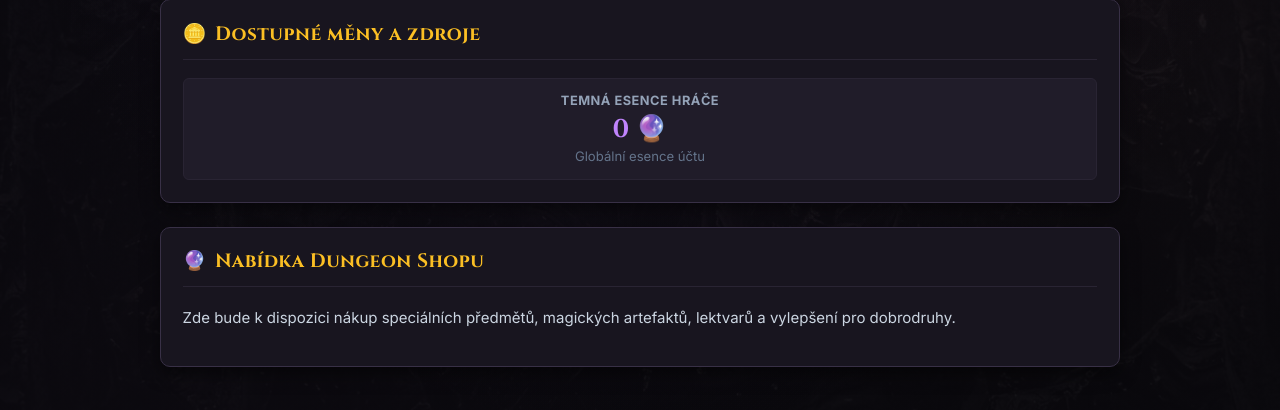
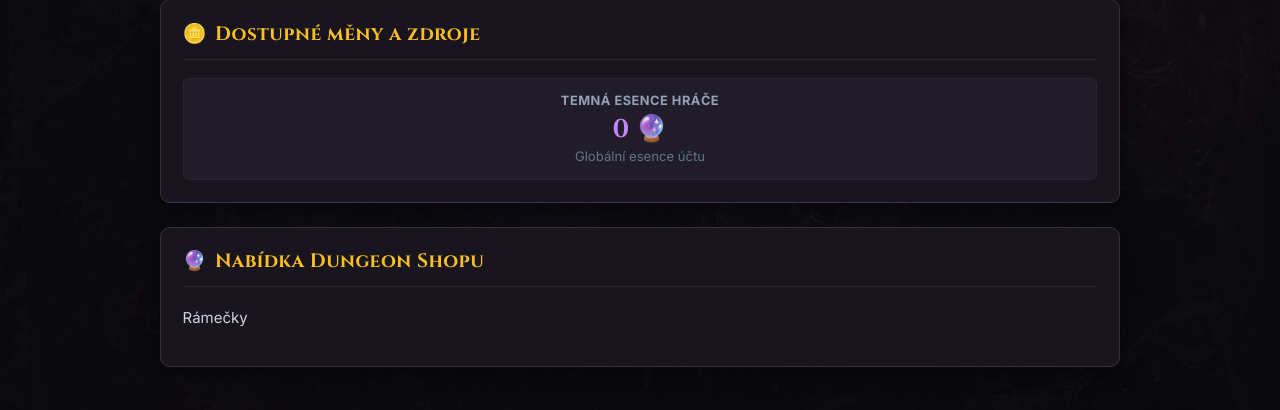
Before and after one commit to Tomas-Gallischek/dnd_atarax, a Django app: page /player/dungeon-shop/ in a window 1280 px wide. Shown: the part 185-595 px from the top of the page. Run offline with Django 5.2, Linux system fonts and the light colour scheme; the visitor is signed in with stand-in values (Sample User, id 1); data comes from the database, SQL or seed files in the repository; data that the repository does not hold is empty.

Commit message:
Update: 2026-10-05 14:02:56

```diff
--- a/player_site_app/templates/player_site_app/dungeon_shop.html
+++ b/player_site_app/templates/player_site_app/dungeon_shop.html
@@ -47,7 +47,7 @@
         </h2>
     </div>
     <p class="dm-item-desc">
-        Zde bude k dispozici nákup speciálních předmětů, magických artefaktů, lektvarů a vylepšení pro dobrodruhy.
+        Rámečky
     </p>
 </div>
 {% endblock %}
```
